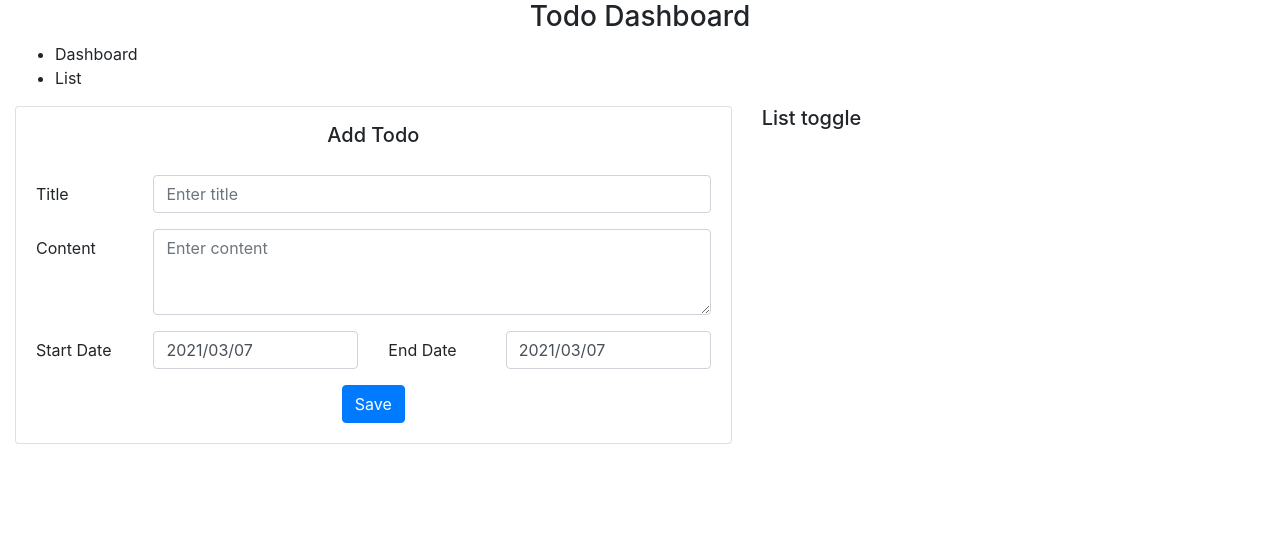
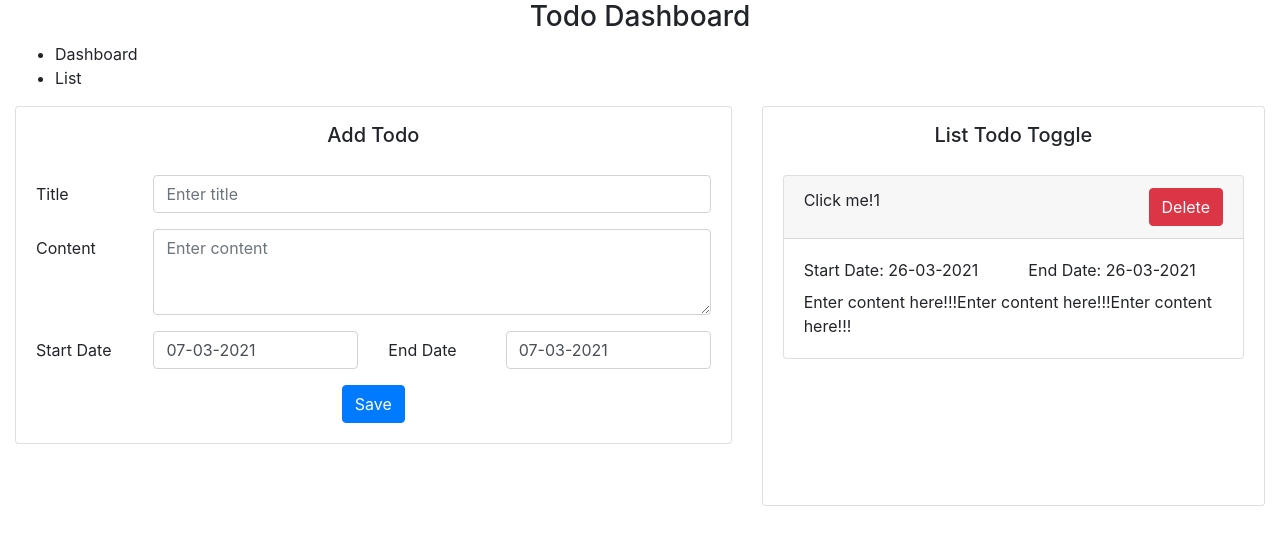
Before and after one commit to ntrhieu1905/todolist, a React (Create React App) app: page / in a window 1280 px wide. Shown: the top 544 px of the page. Built offline with nearby package versions, Linux system fonts and the light colour scheme.

Commit message:
Add component list toggle

```diff
--- a/src/@types/react-app-env.d.ts
+++ /dev/null
@@ -1 +0,0 @@
-/// <reference types="react-scripts" />
--- a/src/App.tsx
+++ b/src/App.tsx
@@ -1,7 +1,8 @@
 import React from 'react';
 import { Container, Row, Col } from 'react-bootstrap';
 
-import AddTodo from './container/todo/addTodo';
+import AddTodo from './container/todo/Add';
+import ListToggle from './container/todolist/Toggle';
 
 const App: React.FC = () => {
   return (
@@ -21,7 +22,7 @@ const App: React.FC = () => {
             <AddTodo />
           </Col>
           <Col md={5}>
-            <h5>List toggle</h5>
+            <ListToggle />
           </Col>
         </Row>
       </Container>
--- a/src/container/todo/addTodo.tsx
+++ b/src/container/todo/Add.tsx
@@ -58,7 +58,7 @@ const AddTodo: React.FC = () => {
                   render={({ onChange, value }) => (
                     <DatePicker
                       className="form-control"
-                      dateFormat="yyyy/MM/dd"
+                      dateFormat="dd-MM-yyyy"
                       onChange={onChange}
                       selected={value}
                     />
@@ -76,7 +76,7 @@ const AddTodo: React.FC = () => {
                   render={({ onChange, value }) => (
                     <DatePicker
                       className="form-control"
-                      dateFormat="yyyy/MM/dd"
+                      dateFormat="dd-MM-yyyy"
                       onChange={onChange}
                       selected={value}
                     />
--- /dev/null
+++ b/src/container/todolist/Toggle.tsx
@@ -0,0 +1,39 @@
+import React from 'react';
+import { Accordion, Card, Row, Col, Button } from 'react-bootstrap';
+
+const ListToggleTodo: React.FC = () => {
+  return (
+    <>
+      <Card className="mb-5" style={{'height': '400px'}}>
+        <h5 className="text-center mt-3">List Todo Toggle</h5>
+        <Card.Body>
+          <Accordion defaultActiveKey="0" style={{'maxHeight': '100%', 'overflowY': 'auto'}}>
+            <Card>
+              <Accordion.Toggle as={Card.Header} eventKey="0">
+                <div className="d-inline-block" style={{'width': '300px'}}>Click me!1</div>
+                <Button variant="danger" className="float-right">Delete</Button>
+              </Accordion.Toggle>
+              <Accordion.Collapse eventKey="0">
+                <Card.Body>
+                  <Row>
+                    <Col sm="6">
+                      <label>Start Date: 26-03-2021</label>
+                    </Col>
+                    <Col sm="6">
+                      <label>End Date: 26-03-2021</label>
+                    </Col>
+                  </Row>
+                  <div>
+                    Enter content here!!!Enter content here!!!Enter content here!!!
+                  </div>
+                </Card.Body>
+              </Accordion.Collapse>
+            </Card>
+          </Accordion>
+        </Card.Body>
+      </Card>
+    </>
+  );
+};
+
+export default ListToggleTodo;
```
Also changed, not shown: tsconfig.json (+6 -2 lines), src/container/todo/Todo.actions.ts (added), src/container/todo/Todo.reducers.ts (added), src/store/reducers.ts (added), src/store/store.ts (added).
